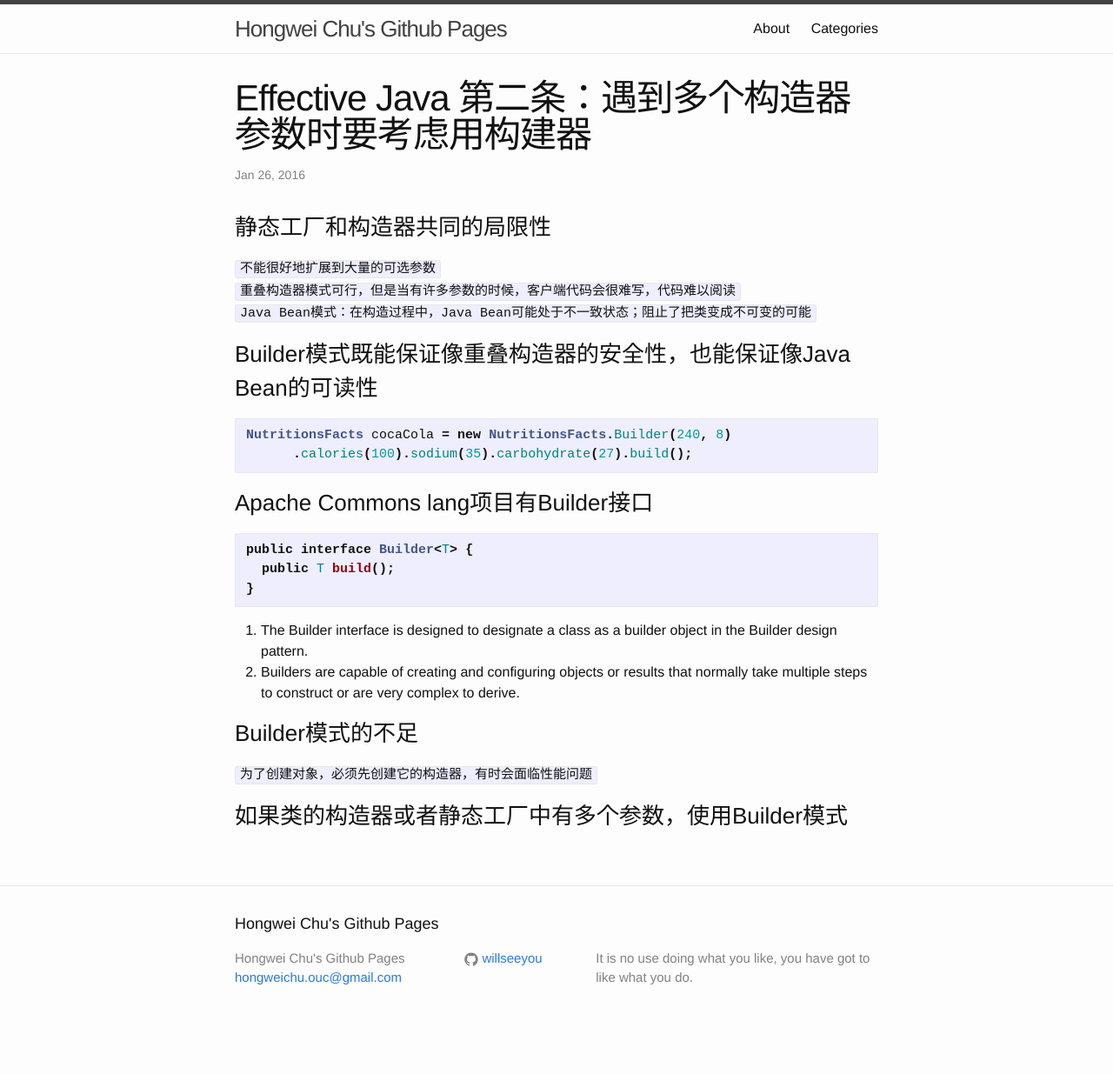
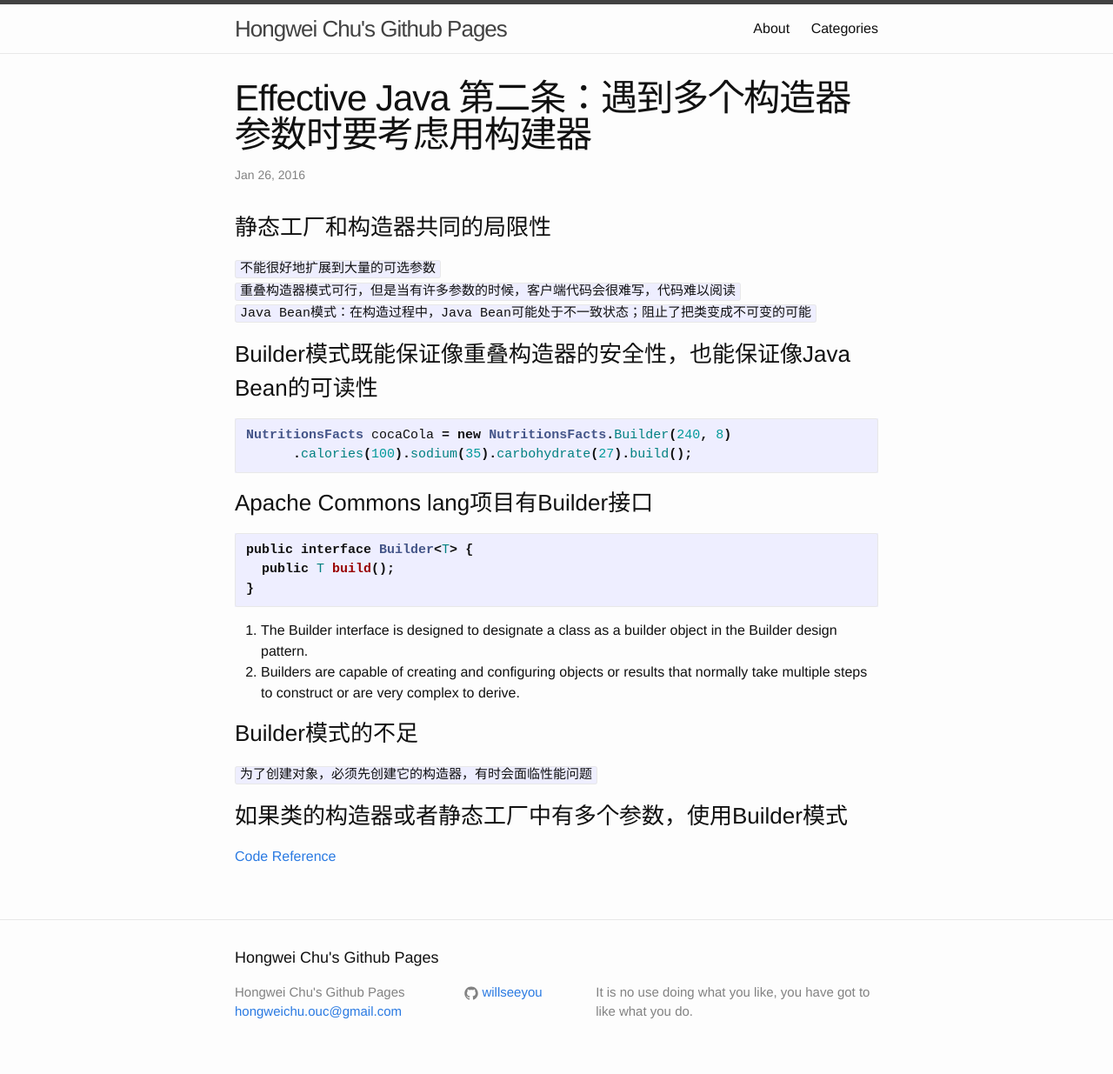
Before and after one commit to willseeyou/willseeyou.github.io, a Jekyll site: the page built from _posts/java/effective-java/2016-01-26-effective-java-2.md, in a window 1280 px wide. Shown: the whole page at 87% size. Built offline with Jekyll 4.4.1, drawn with Linux system fonts in a browser that asks for light colours; before the commit the page ends 1196 px from its top, so only the background shows below that.

Commit message:
add code reference

```diff
--- a/_posts/java/effective-java/2016-01-26-effective-java-2.md
+++ b/_posts/java/effective-java/2016-01-26-effective-java-2.md
@@ -31,3 +31,5 @@ public interface Builder<T> {
 `为了创建对象，必须先创建它的构造器，有时会面临性能问题`
 
 ### 如果类的构造器或者静态工厂中有多个参数，使用Builder模式
+
+[Code Reference](https://github.com/willseeyou/effective-java-examples/tree/master/src/main/java/org/effectivejava/examples/chapter02/item02)
```
